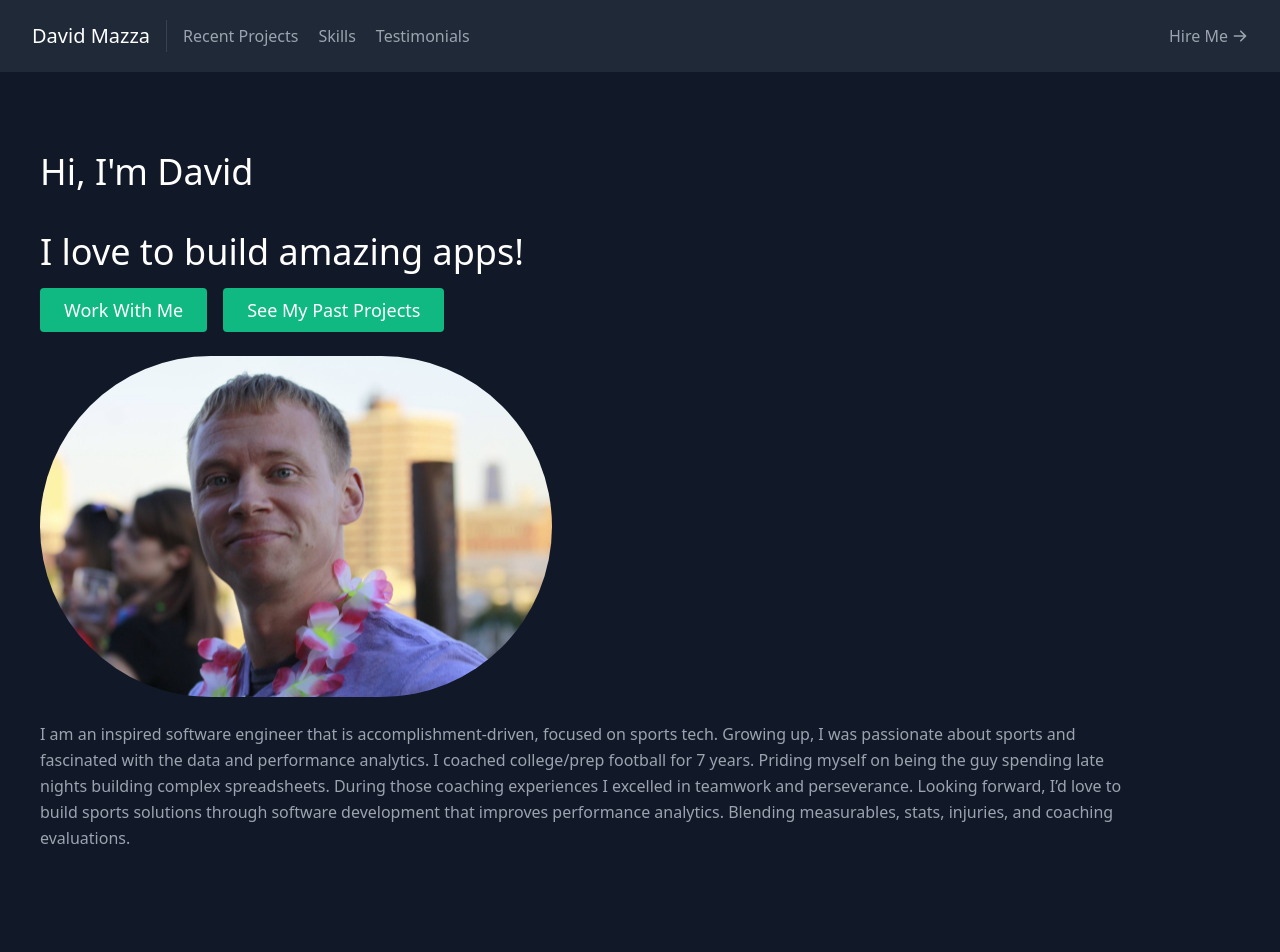
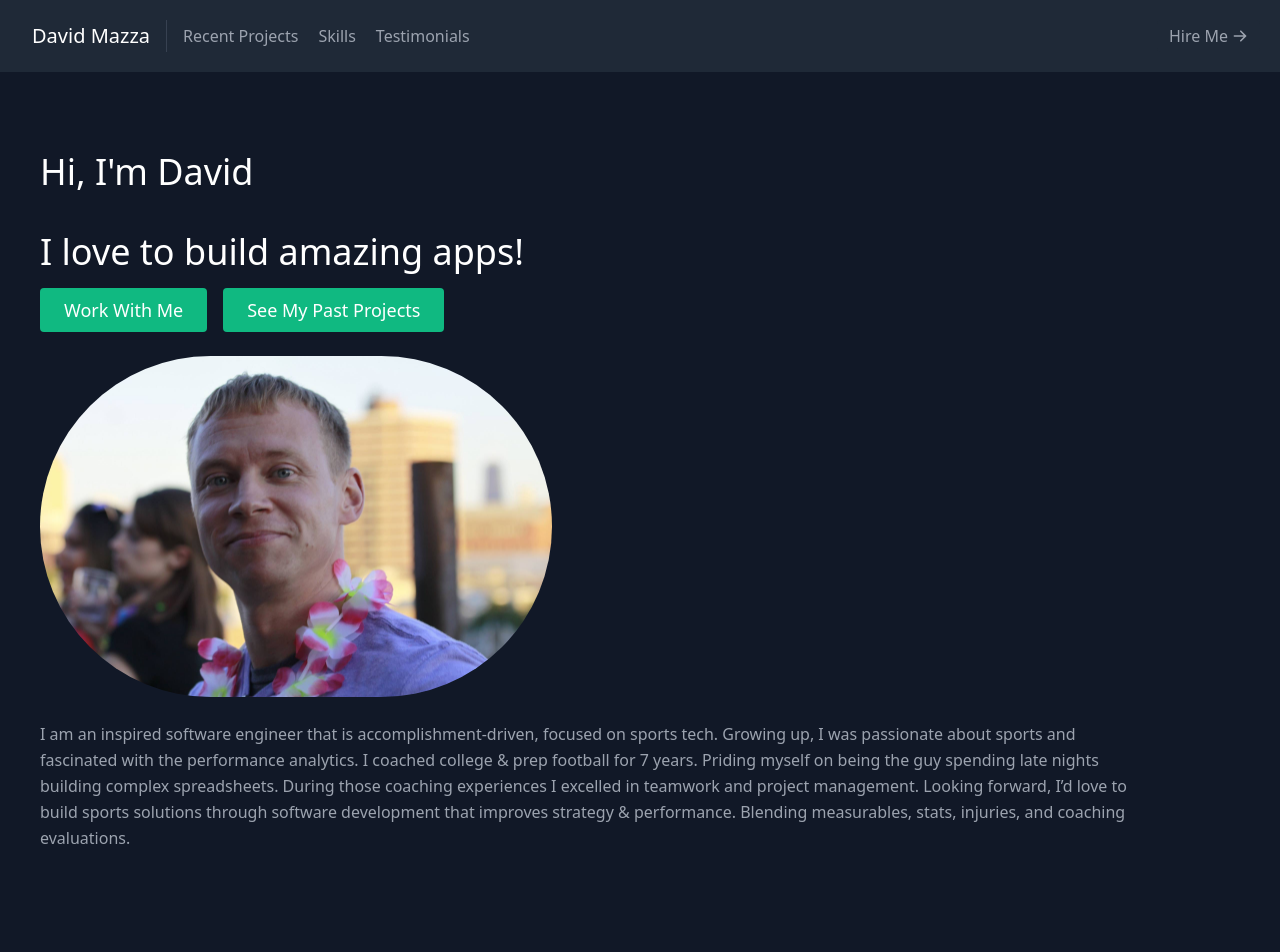
Before and after one commit to DMaz009/Portfolio, a React (Create React App) app: page / in a window 1280 px wide. Shown: the top 952 px of the page. Built offline with nearby package versions, Linux system fonts and the light colour scheme.

Commit message:
About updated

```diff
--- a/src/components/About.js
+++ b/src/components/About.js
@@ -25,7 +25,11 @@ export default function About() {
             />
           </div>
           <br/>
-          <p className="mb- leading-relaxed"> I am an inspired software engineer that is accomplishment-driven, focused on sports tech. Growing up, I was passionate about sports and fascinated with the data and performance analytics. I coached college/prep football for 7 years. Priding myself on being the guy spending late nights building complex spreadsheets. During those coaching experiences I excelled in teamwork and perseverance. Looking forward, I’d love to build sports solutions through software development that improves performance analytics. Blending measurables, stats, injuries, and coaching evaluations.
+          <p className="mb- leading-relaxed"> I am an inspired software engineer that is accomplishment-driven, focused on sports tech. Growing up, I was passionate about sports and fascinated with the performance analytics.
+
+          I coached college & prep football for 7 years. Priding myself on being the guy spending late nights building complex spreadsheets. During those coaching experiences I excelled in teamwork and project management.
+
+          Looking forward, I’d love to build sports solutions through software development that improves strategy & performance. Blending measurables, stats, injuries, and coaching evaluations.
           </p>
         </div>
       </div>
```
